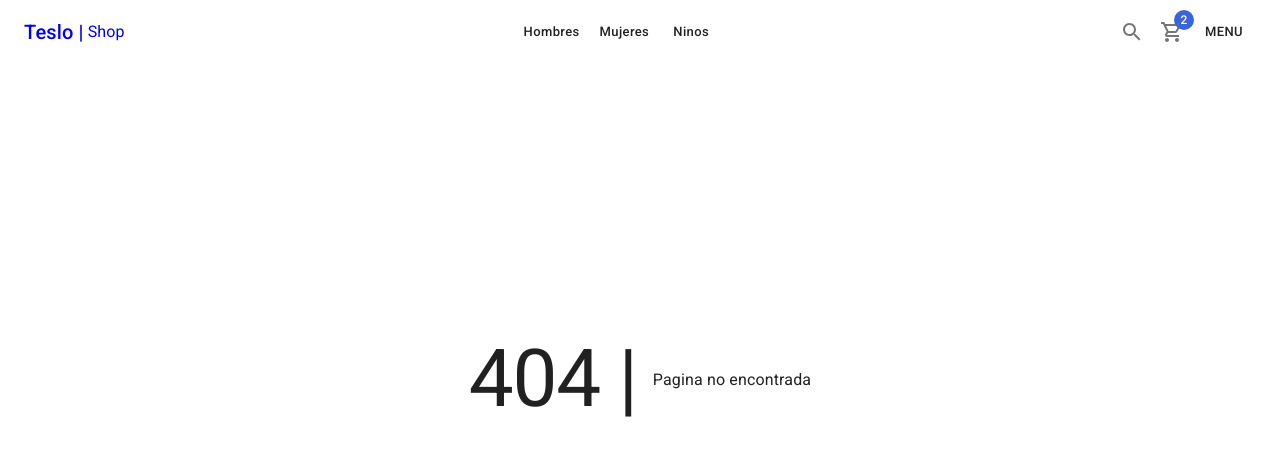
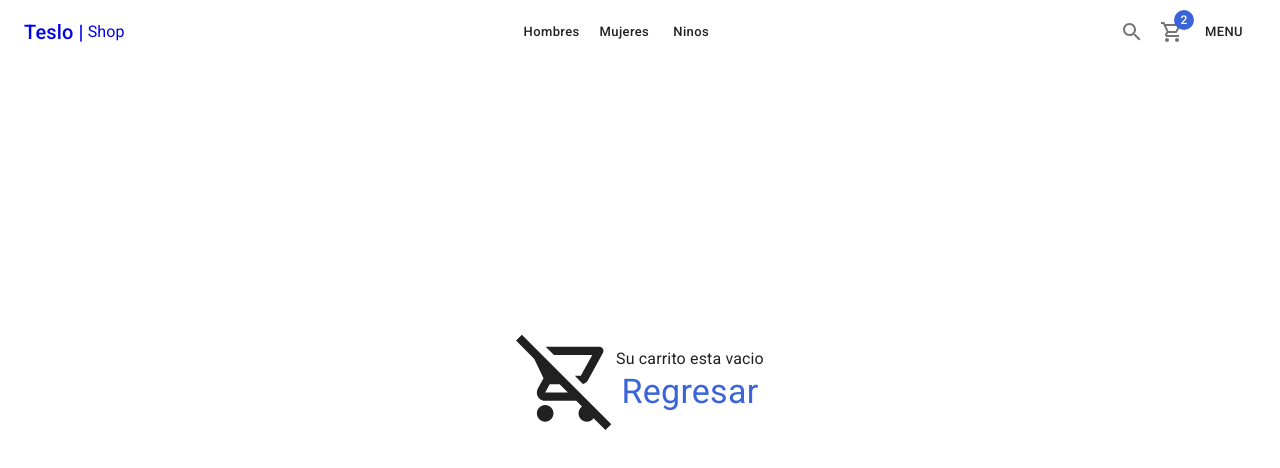
Before and after one commit to romyaudio/05-teslo-shop, a Next.js app: page /cart/empty in a window 1280 px wide. Before the commit this address had no page. Shown: the top 468 px of the page. Built offline with nearby package versions, Linux system fonts and the light colour scheme.

Commit message:
continuacion-h

```diff
--- a/components/products/index.ts
+++ b/components/products/index.ts
@@ -3,3 +3,4 @@
 export * from './ProductCard'
 export * from './ProductList'
 export * from './ProductSlideShow'
+export * from './SizeSelector'
--- /dev/null
+++ b/components/ui/ItemCounter.tsx
@@ -0,0 +1,23 @@
+import { AddCircleOutline, RemoveCircleOutline } from "@mui/icons-material"
+import { IconButton, Typography } from "@mui/material"
+import { Box } from "@mui/system"
+import { FC } from "react"
+
+
+interface Props {
+
+}
+
+export const ItemCounter:FC<Props> = () => {
+  return (
+    <Box display='flex' alignItems='center'>
+      <IconButton>
+        <RemoveCircleOutline/>
+      </IconButton>
+      <Typography sx={{width:40, textAlign:'center'}}>1</Typography>
+      <IconButton>
+        <AddCircleOutline/>
+      </IconButton>
+    </Box>
+  )
+}
--- a/components/ui/index.ts
+++ b/components/ui/index.ts
@@ -2,3 +2,4 @@
 
 export * from './Navbar'
 export * from './SideMenu'
+export * from './ItemCounter'
--- /dev/null
+++ b/pages/cart/empty.tsx
@@ -0,0 +1,36 @@
+import NextLink from 'next/link'
+
+import { RemoveShoppingCartOutlined } from "@mui/icons-material"
+import { Box, Link, Typography } from "@mui/material"
+import { ShopLayout } from "../../components/layouts"
+
+
+const EmptyPage = () => {
+  return (
+    <ShopLayout title="Carrito vacio" pageDescription="No hay articulo en el carrito de compra">
+
+      <Box
+         display={'flex'}
+          justifyContent='center'
+          alignItems={'center'}
+          height='calc(100vh - 200px)'
+          sx={{flexDirection: {xs:'column',md:'row'}}}
+          >
+            <RemoveShoppingCartOutlined sx={{ fontSize:100 }}/>
+            <Box display='flex' flexDirection='column' alignItems='center'>
+                <Typography>Su carrito esta vacio</Typography>
+                <NextLink href='/' passHref legacyBehavior>
+                    <Link typography='h4' color='secondary'>
+                        Regresar
+                    </Link>
+
+                </NextLink>
+            </Box>
+
+        </Box>
+
+    </ShopLayout>
+  )
+}
+
+export default EmptyPage
```
Also changed, not shown: components/products/SizeSelector.tsx (added, +28 -0 lines), interfaces/products.ts (+4 -4 lines), pages/product/slug.tsx (+7 -2 lines), 1 other file (tests, documents, lock files or other folders).
